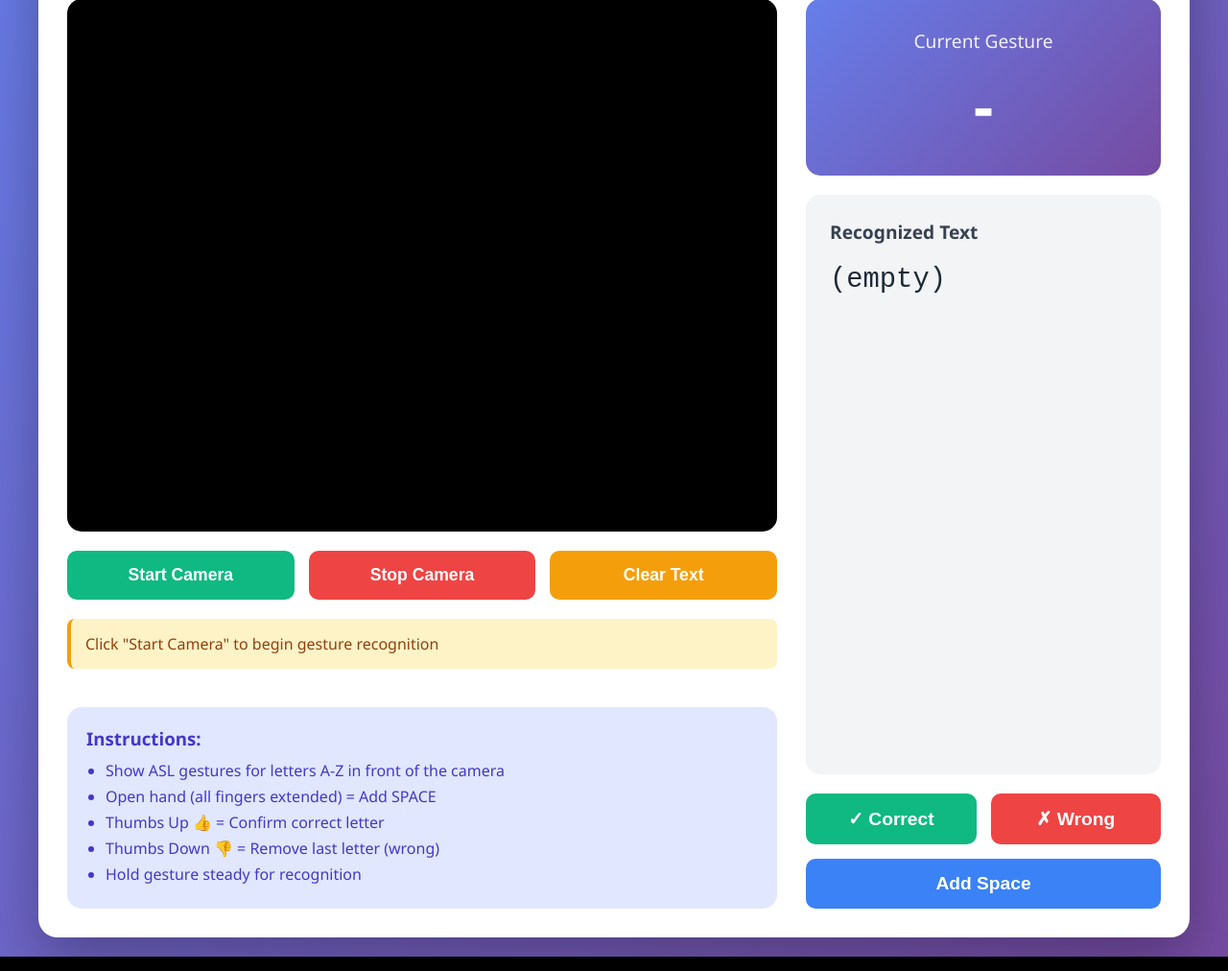
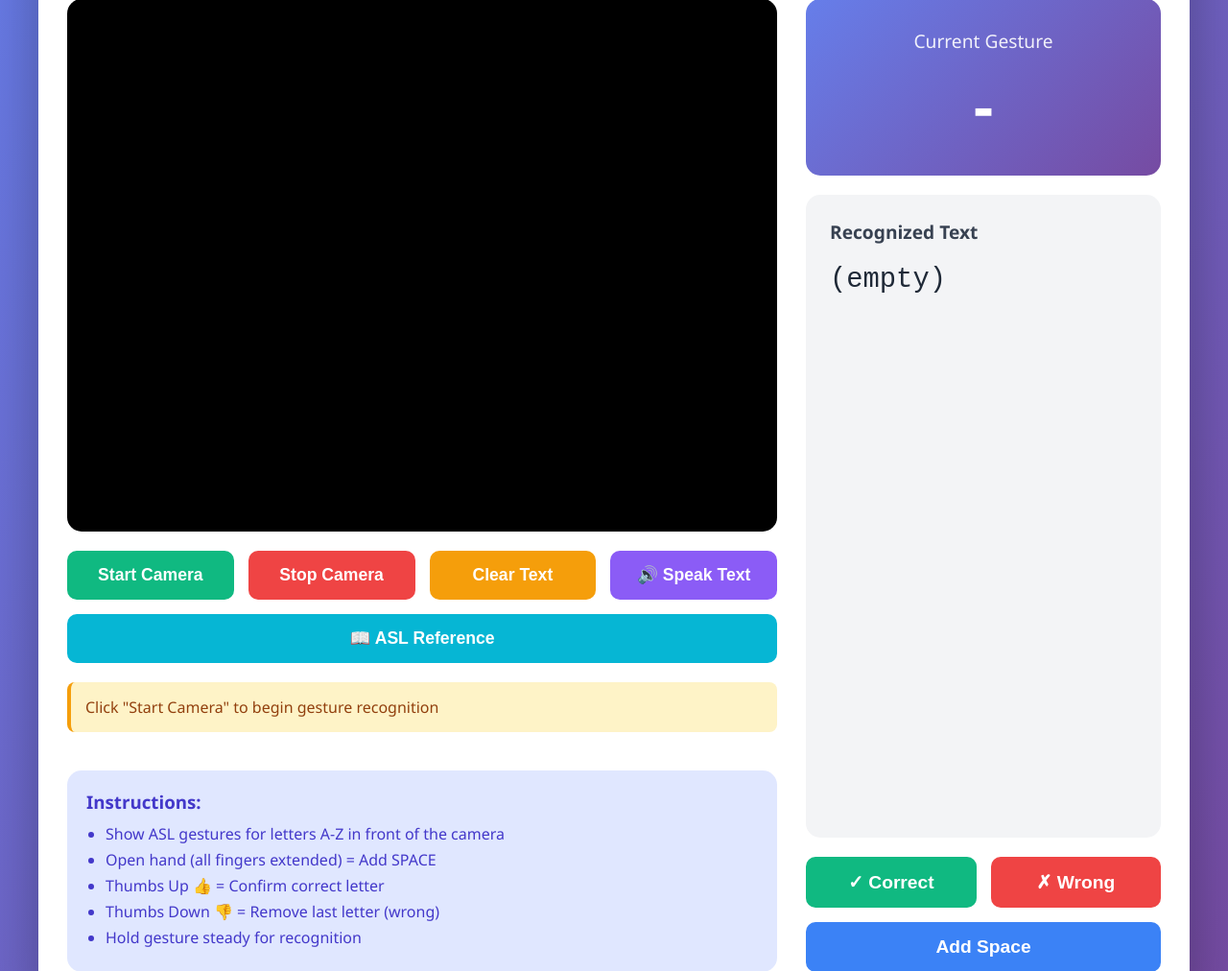
Before and after one commit to Majenayu/Python_Botcamp, a Flask app: page / in a window 1280 px wide. Shown: the part 200-1212 px from the top of the page at 96% size. Run offline with Flask 3, Linux system fonts and the light colour scheme; some libraries are stand-ins or nearby versions.

Commit message:
Add ASL alphabet reference and text-to-speech functionality
Adds new buttons and modal for ASL alphabet reference, along with JavaScript functions for text-to-speech and modal handling in index.html. Also includes associated image assets.

Replit-Commit-Author: Agent
Replit-Commit-Session-Id: b92b2051-488e-45a9-8876-7c45ccb3ef90
Replit-Commit-Checkpoint-Type: intermediate_checkpoint
Replit-Commit-Event-Id: 50647221-acc1-41ae-804a-b8c11d20cfd7
Replit-Commit-Screenshot-Url: https://storage.googleapis.com/screenshot-production-us-central1/963dbfda-8939-435f-a993-44b9c9024cb9/b92b2051-488e-45a9-8876-7c45ccb3ef90/x7RoEAU

```diff
--- a/templates/index.html
+++ b/templates/index.html
@@ -130,6 +130,26 @@
             transform: translateY(-2px);
         }
 
+        .btn-speak {
+            background: #8b5cf6;
+            color: white;
+        }
+
+        .btn-speak:hover {
+            background: #7c3aed;
+            transform: translateY(-2px);
+        }
+
+        .btn-reference {
+            background: #06b6d4;
+            color: white;
+        }
+
+        .btn-reference:hover {
+            background: #0891b2;
+            transform: translateY(-2px);
+        }
+
         .info-section {
             display: flex;
             flex-direction: column;
@@ -285,6 +352,8 @@
                     <button class="btn-start" onclick="startCamera()">Start Camera</button>
                     <button class="btn-stop" onclick="stopCamera()">Stop Camera</button>
                     <button class="btn-clear" onclick="clearText()">Clear Text</button>
+                    <button class="btn-speak" onclick="speakText()">🔊 Speak Text</button>
+                    <button class="btn-reference" onclick="openReference()">📖 ASL Reference</button>
                 </div>
 
                 <div class="status" id="status">
@@ -320,6 +389,18 @@
                     <button class="btn-space" onclick="addSpace()">Add Space</button>
                 </div>
             </div>
+        </div>
+    </div>
+
+    <!-- ASL Reference Modal -->
+    <div id="referenceModal" class="modal">
+        <div class="modal-content">
+            <span class="close" onclick="closeReference()">&times;</span>
+            <h2 style="color: #4338ca; margin-bottom: 15px;">ASL Alphabet Reference Guide</h2>
+            <p style="color: #6b7280; margin-bottom: 20px;">Learn the hand postures for each letter A-Z</p>
+            <img src="{{ url_for('static', filename='images/asl_alphabet_chart.jpg') }}"
+                 alt="Complete ASL Alphabet Chart showing hand signs for all 26 letters A through Z"
+                 class="reference-image">
         </div>
     </div>
 
@@ -502,6 +583,77 @@
             recognizedTextEl.textContent = recognizedText || '(empty)';
         }
 
+        function speakText() {
+            if (!recognizedText) {
+                statusEl.textContent = 'No text to speak';
+                statusEl.style.background = '#fee2e2';
+                statusEl.style.borderColor = '#ef4444';
+                statusEl.style.color = '#991b1b';
+                setTimeout(() => {
+                    if (isRunning) {
+                        statusEl.textContent = 'Camera active - Show gestures to recognize letters';
+                        statusEl.style.background = '#d1fae5';
+                        statusEl.style.borderColor = '#10b981';
+                        statusEl.style.color = '#065f46';
+                    } else {
+                        statusEl.textContent = 'Click "Start Camera" to begin gesture recognition';
+                        statusEl.style.background = '#fef3c7';
+                        statusEl.style.borderColor = '#f59e0b';
+                        statusEl.style.color = '#92400e';
+                    }
+                }, 2000);
+                return;
+            }
+
+            if ('speechSynthesis' in window) {
+                window.speechSynthesis.cancel();
+                const utterance = new SpeechSynthesisUtterance(recognizedText);
+                utterance.rate = 0.9;
+                utterance.pitch = 1;
+                utterance.volume = 1;
+
+                utterance.onstart = () => {
+                    statusEl.textContent = '🔊 Speaking...';
+                    statusEl.style.background = '#e0e7ff';
+                    statusEl.style.borderColor = '#8b5cf6';
+                    statusEl.style.color = '#5b21b6';
+                };
+
+                utterance.onend = () => {
+                    if (isRunning) {
+                        statusEl.textContent = 'Camera active - Show gestures to recognize letters';
+                        statusEl.style.background = '#d1fae5';
+                        statusEl.style.borderColor = '#10b981';
+                        statusEl.style.color = '#065f46';
+                    } else {
+                        statusEl.textContent = 'Click "Start Camera" to begin gesture recognition';
+                        statusEl.style.background = '#fef3c7';
+                        statusEl.style.borderColor = '#f59e0b';
+                        statusEl.style.color = '#92400e';
+                    }
+                };
+
+                window.speechSynthesis.speak(utterance);
+            } else {
+                alert('Text-to-speech is not supported in your browser');
+            }
+        }
+
+        function openReference() {
+            document.getElementById('referenceModal').style.display = 'block';
+        }
+
+        function closeReference() {
+            document.getElementById('referenceModal').style.display = 'none';
+        }
+
+        window.onclick = function(event) {
+            const modal = document.getElementById('referenceModal');
+            if (event.target == modal) {
+                modal.style.display = 'none';
+            }
+        }
+
         updateDisplay();
     </script>
 </body>
```
Also changed, not shown: other parts of templates/index.html (+47 -0 lines), attached_assets/stock_images/asl_alphabet_chart_p_0ca577de.jpg (added), attached_assets/stock_images/asl_alphabet_chart_p_3b2ca30a.jpg (added), attached_assets/stock_images/asl_alphabet_chart_p_62797680.jpg (added), attached_assets/stock_images/asl_american_sign_la_a65e03f8.jpg (added), static/images/asl_alphabet_chart.jpg (added), static/images/asl_american_sign_la_a65e03f8.jpg (added).
